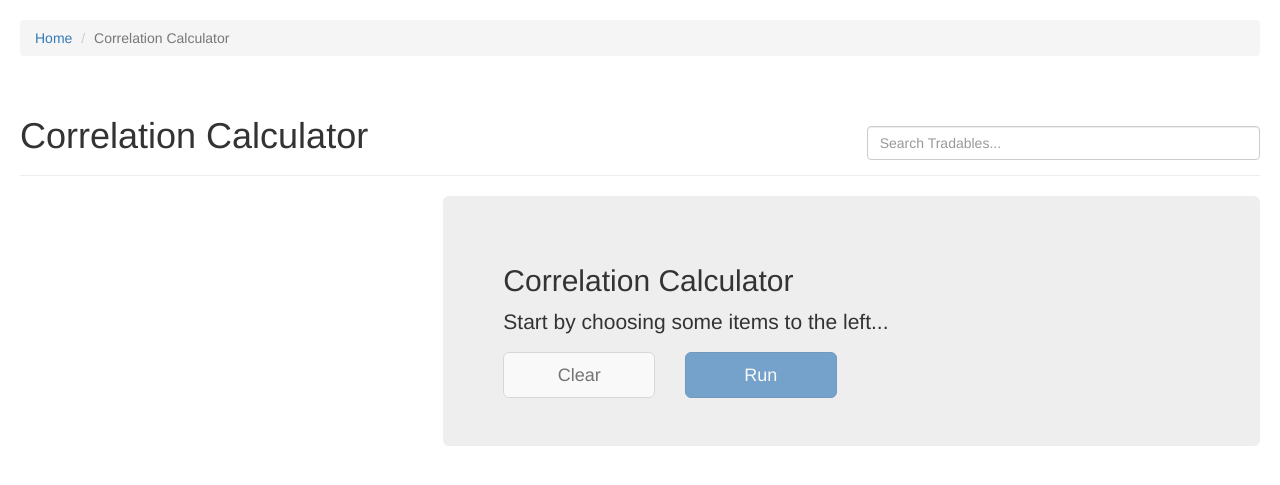
After one commit to djcohen03/finserver, a Flask app: page /correlation in a window 1280 px wide. The commit adds this page. Shown: the top 485 px of the page. Run offline with Flask 2, Linux system fonts and the light colour scheme; data that the repository does not hold is empty; some libraries are stand-ins or nearby versions.

Commit message:
Added correlation matrix calculator

```diff
--- a/app.py
+++ b/app.py
@@ -1,8 +1,10 @@
 import json
 import datetime
 from dateutil.relativedelta import relativedelta
-from flask import Flask, render_template
+from flask import Flask, render_template, request
 from fincore.db.models import Tradable, session
+from correlations import Correlations
+
 
 app = Flask(__name__, template_folder="static/templates")
 
@@ -88,6 +90,14 @@ def tradable(id):
     dates.reverse()
     return render_template('tradable.html', tradable=tradable, dates=dates)
 
+@app.route('/correlation')
+def correlation():
+    '''
+    '''
+    tradables = session.query(Tradable).all()
+    tradables.sort(key=lambda t: t.name)
+    return render_template('correlation.html', tradables=tradables)
+
 
 # MARK: Api Endpoints:
 @app.route('/api/v1/tradable/<int:id>/<datestr>')
@@ -107,5 +117,22 @@ def daysession(id, datestr):
         'lastprice': lastprice
     }), 200
 
+
+@app.route('/api/v1/correlation')
+def correlationapi():
+    ''' API For getting prices on a given day
+    '''
+    symbols = request.args.getlist('symbols[]')
+
+    # Make correlation matrix:
+    correlations = Correlations.matrix(symbols)
+
+    return json.dumps({
+        'correlations': correlations,
+        'symbols': symbols,
+    }), 200
+
+
+
 if __name__ == '__main__':
     app.run(host='0.0.0.0', port=5001)
--- a/static/css/main.css
+++ b/static/css/main.css
@@ -2,6 +2,14 @@ body {
     padding: 20px;
 }
 
-.fetch-chart {
+.list-group > a {
     cursor: pointer;
 }
+
+.full-width {
+    width: 100%;
+}
+
+.page-header .search-tradables {
+    margin-top: 30px;
+}
--- /dev/null
+++ b/static/js/correlation.js
@@ -0,0 +1,104 @@
+$(function() {
+    // Bind search functionality:
+    SEACH.bind({
+        searcher: '.search-tradables',
+        items: '.tradables-list > .list-group-item'
+    });
+
+
+    var onChange = () => {
+        var symbols = getSelected();
+
+        // Update the Banner:
+        var banner = $('#selected-symbols');
+        var copy = symbols.length ? symbols.join(', ') : 'Choose some assets to the left...';
+        banner.text(copy);
+
+        // Update the buttons:
+        $('.actions .btn').toggleClass('disabled', symbols.length < 2);
+
+    }
+
+
+
+
+    // Bind click functionality:
+    $('.tradables-list > a').click(function() {
+        $(this).toggleClass('active');
+
+        onChange();
+    });
+
+    $('#clear-selected').click(() => {
+        $('.tradables-list > .list-group-item').removeClass('active');
+        $('#table-container').html('');
+        onChange();
+    })
+
+
+    var tableUI = {
+        th: item => `<th>${item}</th>`,
+        td: item => `<td>${item}</td>`,
+        trh: items => `<tr>${items.map(tableUI.th).join('')}</tr>`,
+        tr: items => `<tr>${items.map(tableUI.td).join('')}</tr>`,
+    }
+
+    var makeTable = (symbols, matrix) => {
+        // Make the header:
+        var thead = tableUI.trh([''].concat(symbols));
+        var tbody = matrix.map((row, index) => {
+            var symbol = `<b>${symbols[index]}</b>`;
+            return tableUI.tr([symbol].concat(row));
+        }).join('');
+
+        return `
+            <div class="panel panel-default">
+                <div class="panel-heading">Correlation Matrix</div>
+                <table class='table'>
+                    <thead>${thead}</thead>
+                    <tbody>${tbody}</tbody>
+                </table>
+            </div>
+        `
+    }
+
+
+
+
+    $('#correlation-submit').click(function () {
+        // Disable this button:
+        $(this).addClass('disabled');
+
+        var args = {
+            'symbols': getSelected()
+        }
+        var container = $('#table-container');
+        var loading = '<p class="text-center">Loading...</p>'
+        container.html(loading);
+
+        $.ajax({
+            url: '/api/v1/correlation?' + $.param(args),
+            success: response => {
+                var data = JSON.parse(response);
+                var matrix = data.correlations;
+                var table = makeTable(data.symbols, matrix);
+                container.html(table)
+            },
+            error: response => {
+                console.error(response)
+                container.html('Error');
+            }
+        });
+    });
+
+
+
+    // Get a list of the selected symbols:
+    var getSelected = () => {
+        var items = $('.tradables-list > .list-group-item');
+        var active = items.filter((i, item) => $(item).hasClass('active'));
+        var symbols = active.map((i, item) => $(item).text()).toArray();
+        return symbols.sort();
+    }
+
+});
--- /dev/null
+++ b/static/js/search.js
@@ -0,0 +1,32 @@
+
+var SEACH = (function() {
+    // Define the global SEARCH module:
+
+    // Bind search method:
+    var bindSearch = options => {
+        // First Get a handle on the UI elements, based on the provided 'searcher'
+        // and 'items' option arguments:
+        var searcher = $(options.searcher)
+        var items = $(options.items);
+
+        // Bind search functionality:
+        searcher.on('input', function() {
+            var value = $(this).val().toUpperCase();
+            if (value !== '') {
+                items.each(function() {
+                    var item = $(this);
+                    var text = item.text();
+                    item.toggle(text.indexOf(value) >= 0);
+                });
+            } else {
+                // Show all:
+                items.show();
+            }
+        });
+    }
+
+    var methods = {};
+    methods.bind = bindSearch
+    return methods
+
+})()
--- a/static/templates/_base.html
+++ b/static/templates/_base.html
@@ -19,6 +19,8 @@
         {% endblock %}
 
 
+
+        <script type="text/javascript" src="/static/js/search.js"></script>
         {% block script %}
         {% endblock %}
     </body>
--- /dev/null
+++ b/static/templates/correlation.html
@@ -0,0 +1,60 @@
+{% extends '_base.html' %}
+
+{% block body %}
+
+<ol class="breadcrumb">
+    <li><a href="/">Home</a></li>
+    <li class="active">Correlation Calculator</li>
+</ol>
+
+
+
+<div class="page-header">
+    <div class="row">
+        <div class="col-sm-8">
+            <h1>Correlation Calculator</h1>
+        </div>
+        <div class="col-sm-4">
+            <input class="form-control search-tradables" placeholder="Search Tradables...">
+        </div>
+    </div>
+</div>
+
+<div class="row">
+    <div class="col-sm-4">
+        <div class="list-group tradables-list">
+            {% for tradable in tradables %}
+            <a class="list-group-item">{{ tradable.name }}</a>
+            {% endfor %}
+        </div>
+    </div>
+    <div class="col-sm-8">
+        <div class="row">
+            <div class="col-sm-12 container">
+                <div class="jumbotron">
+                    <h2>Correlation Calculator</h2>
+                    <p id='selected-symbols'>Start by choosing some items to the left...</p>
+                    <div class="row actions">
+                        <div class="col-sm-3">
+                            <a id='clear-selected' class='btn btn-default btn-lg full-width disabled'>Clear</a>
+                        </div>
+                        <div class="col-sm-3">
+                            <a id='correlation-submit' class="btn btn-primary btn-lg full-width disabled">Run</a>
+                        </div>
+                    </div>
+                </div>
+            </div>
+        </div>
+        <div class="row">
+            <div class="col-sm-12" id='table-container'>
+                <!-- Matrix Table -->
+            </div>
+        </div>
+    </div>
+</div>
+
+{% endblock %}
+
+{% block script %}
+<script type="text/javascript" src="/static/js/correlation.js"></script>
+{% endblock %}
```
Also changed, not shown: correlations.py (added, +13 -0 lines), static/js/index.js (+4 -12 lines), static/templates/index.html (+6 -1 lines).
